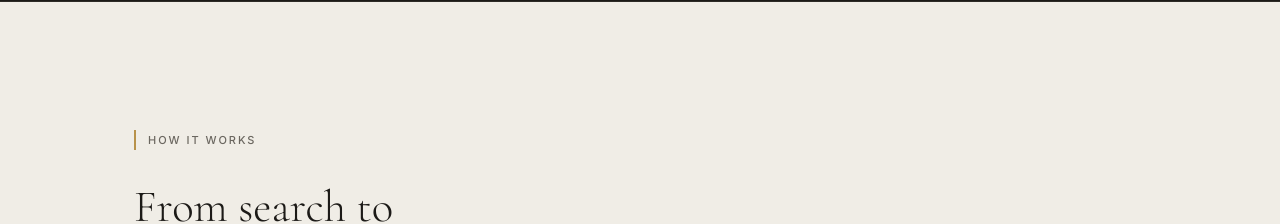
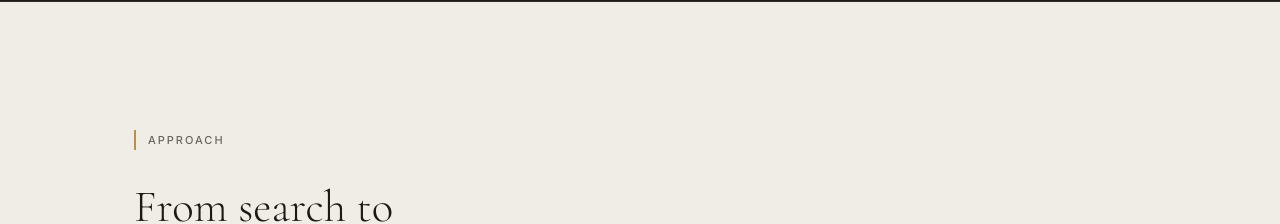
Before and after one commit to letsnavigatebmw/aperture-hospitality, a Next.js app: page /data-intelligence in a window 1280 px wide. Shown: the part 3900-4124 px from the top of the page. Built offline with nearby package versions, Linux system fonts and the light colour scheme.

Commit message:
Change 'How It Works' section label to 'Approach' on Intelligence page

```diff
--- a/app/data-intelligence/page.tsx
+++ b/app/data-intelligence/page.tsx
@@ -277,7 +277,7 @@ export default function DataIntelligencePage() {
         <div style={{ maxWidth: '1140px', margin: '0 auto', padding: '0 clamp(1.5rem, 5vw, 4rem)' }}>
           <div style={{ display: 'flex', alignItems: 'center', gap: '0.75rem', fontSize: '0.6875rem', fontWeight: 500, letterSpacing: '0.18em', textTransform: 'uppercase', color: '#6B6760', marginBottom: '2rem' }}>
             <span style={{ width: '2px', height: '1.25rem', background: '#B8924A' }}></span>
-            How It Works
+            Approach
           </div>
           <h2 style={{ fontFamily: "'Cormorant Garamond', Georgia, serif", fontSize: 'clamp(2.25rem, 3.5vw, 3.25rem)', fontWeight: 300, lineHeight: 1.15, marginBottom: '3.5rem', maxWidth: '20ch' }}>
             From search to<br/><em style={{ fontStyle: 'italic', color: '#B8924A' }}>outreach in minutes.</em>
```
